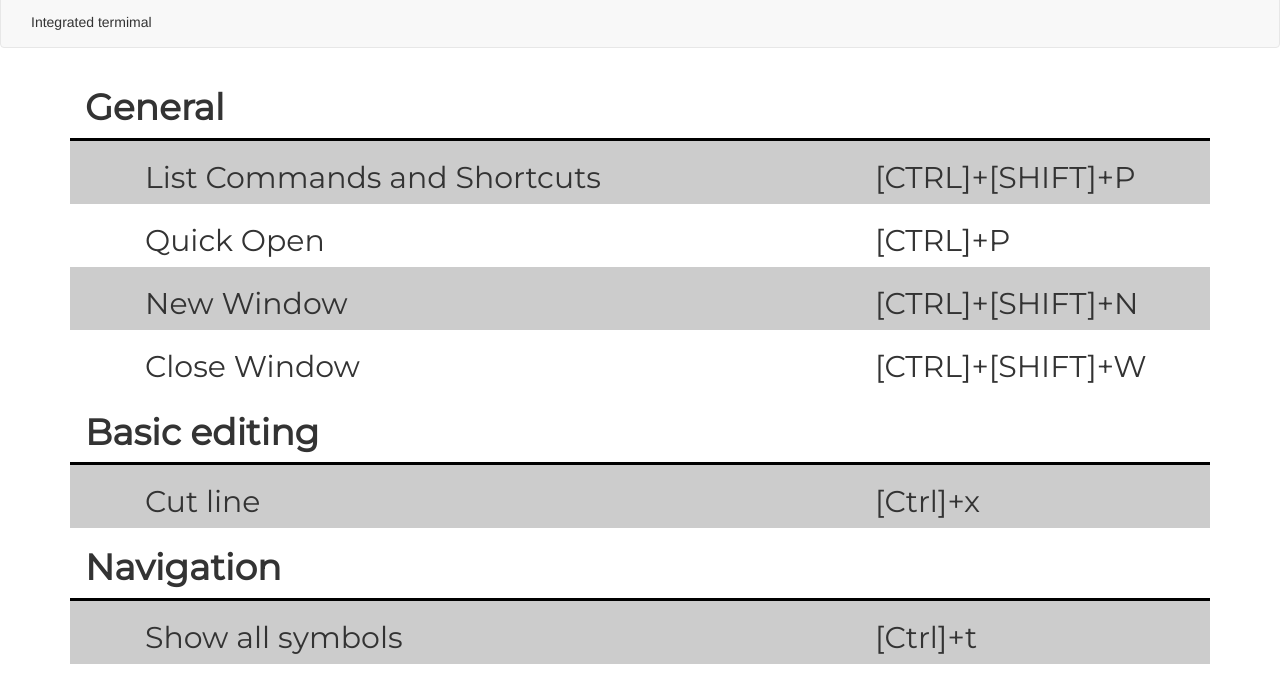
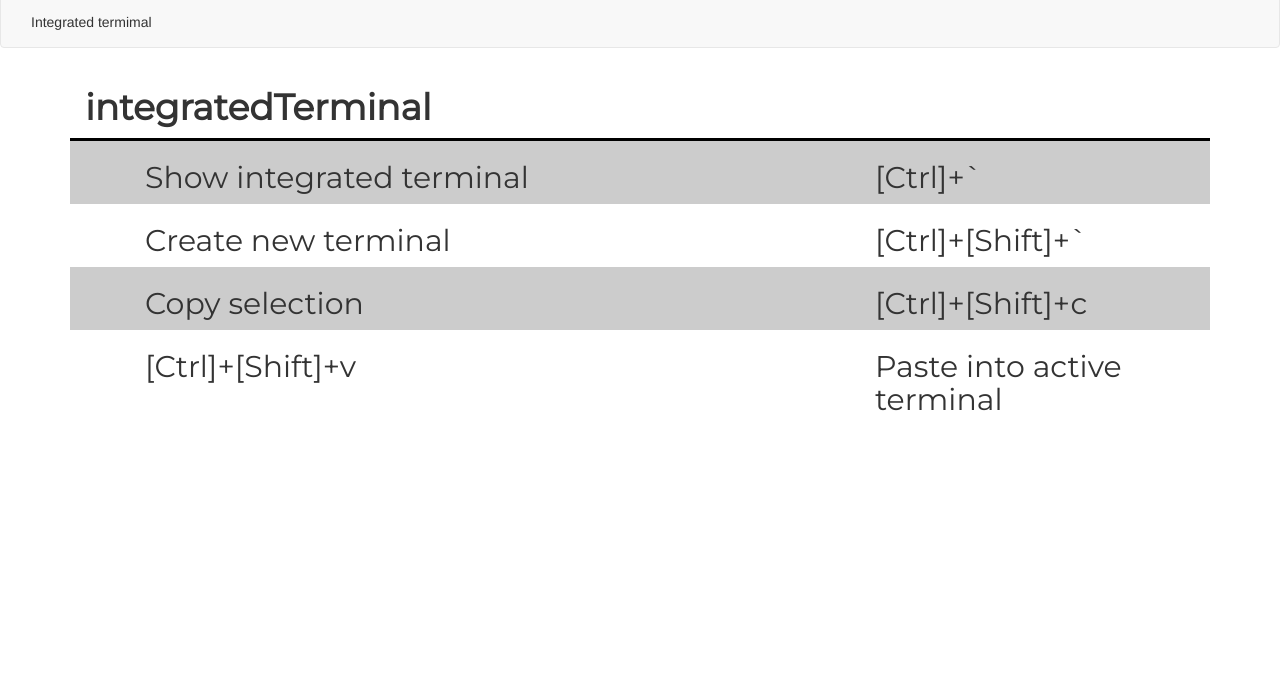
Before and after one commit to jamielacivita/VSC_shortcuts, a plain HTML site: page index.html in a window 1280 px wide. Both pictures are taken after a click on the link "Integrated termimal". Shown: the part 88-769 px from the top of the page. Drawn offline with nearby package versions, Linux system fonts and the light colour scheme.

Commit message:
Added skeleton for Integrated Terminal Section

```diff
--- a/index.html
+++ b/index.html
@@ -594,18 +594,71 @@
 <!--End of Debug-->
 
 <!--Start of Integrated Terminal-->
+<div id="container_integratedTerminal" class="container integratedTerminal">
+    <div class="row bottomBorder">
+        <div class="col-md-12">
+            <h1>integratedTerminal</h1>
+        </div>
+    </div>
 
+    <!--Start of a content row-->
+    <div class="greylight">
+        <div class="row">
+            <div class="col-md-8">
+                <h2>Show integrated terminal</h2>
+            </div>
+
+            <div class="col-md-4">
+                <h2>[Ctrl]+`</h2>
+            </div>
+        </div>
+    </div>
+    <!--End of a content row-->
+
+    <!--Start of a content row-->
+    <div class="row">
+        <div class="col-md-8">
+            <h2>Create new terminal</h2>
+        </div>
+
+        <div class="col-md-4">
+            <h2>[Ctrl]+[Shift]+`</h2>
+        </div>
+    </div>
+    <!--End of a content row-->
+
+    <!--Start of a content row-->
+    <div class="greylight">
+        <div class="row">
+
+            <div class="col-md-8">
+                <h2>Copy selection</h2>
+            </div>
+
+            <div class="col-md-4">
+                <h2>[Ctrl]+[Shift]+c</h2>
+            </div>
+        </div>
+    </div>
+    <!--End of a content row-->
+
+    <!--Start of a content row-->
+    <div class="row">
+        <div class="col-md-8">
+            <h2>[Ctrl]+[Shift]+v</h2>
+        </div>
+
+        <div class="col-md-4">
+            <h2>Paste into active terminal</h2>
+        </div>
+    </div>
+    <!--End of a content row-->
+</div>
 <!--End of Integrted Terminaol-->
 
 </body>
 
 <script>
-
-  //Template =================================
-  //  var ~~term~~Link = document.getElementById("lnk_~~term~~");
-  //  ~~term~~Link.onclick = show~~term~~;
-//Tempate===========================
-
 
     var generalLink = document.getElementById("lnk_general");
     generalLink.onclick = showGeneral;
@@ -640,6 +693,9 @@
     var debugLink = document.getElementById("lnk_debug");
     debugLink.onclick = showDebug;
 
+     var integratedTerminalLink = document.getElementById("lnk_integratedTerminal");
+    integratedTerminalLink.onclick = showIntegratedTerminal;
+
 
     function hideSections() {
         $("#container_general").hide()
@@ -652,6 +708,7 @@
         $("#container_fileManagement").hide()
         $("#container_display").hide()
         $("#container_debug").hide()
+        $("#container_integratedTerminal").hide()
     }
 
     function showGeneral() {
@@ -708,12 +765,21 @@
         return null;
     }
 
-            function showDebug() {
+        function showDebug() {
         hideSections();
         $("#container_debug").show();
         return null;
     }
 
+        function showIntegratedTerminal() {
+        hideSections();
+        $("#container_integratedTerminal").show();
+        return null;
+    }
+
+hideSections()
+showGeneral()
+
 </script>
 
 </html>
```
